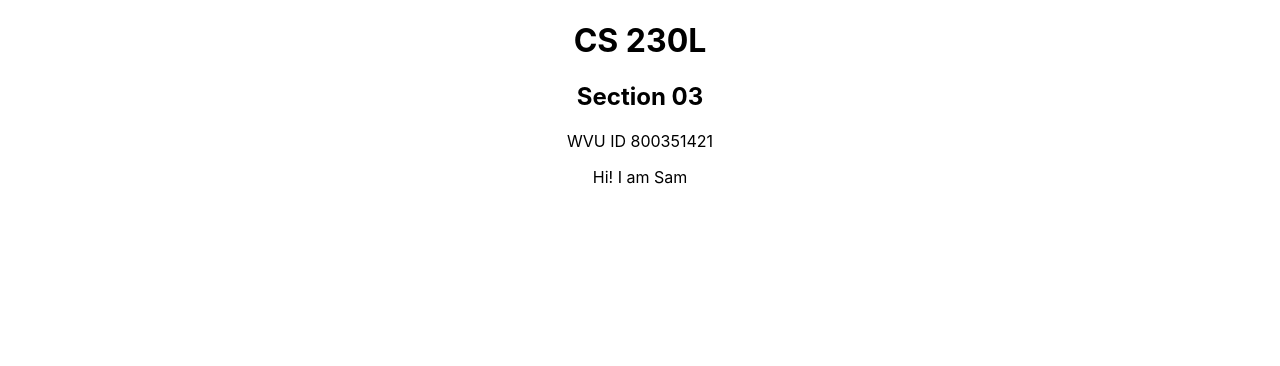
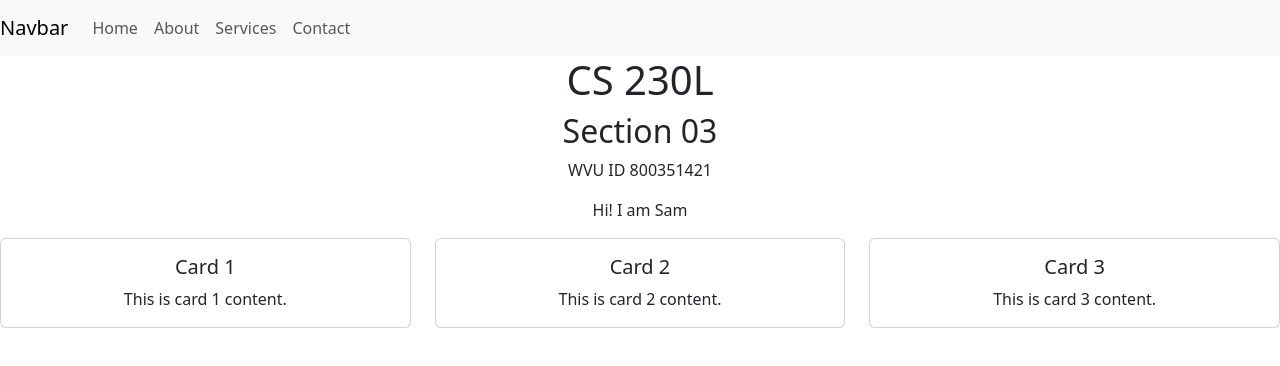
Before and after one commit to sdFrasch/test1, a React (Create React App) app: page / in a window 1280 px wide. Shown: the top 366 px of the page. Built offline with nearby package versions, Linux system fonts and the light colour scheme.

Commit message:
Lab 05 updates v1

```diff
--- a/package.json
+++ b/package.json
@@ -6,6 +6,7 @@
     "@testing-library/jest-dom": "^5.17.0",
     "@testing-library/react": "^13.4.0",
     "@testing-library/user-event": "^13.5.0",
+    "bootstrap": "^5.3.2",
     "react": "^18.2.0",
     "react-dom": "^18.2.0",
     "react-scripts": "5.0.1",
--- a/src/App.js
+++ b/src/App.js
@@ -1,13 +1,19 @@
 import react from 'react';
+import "bootstrap/dist/css/bootstrap.css";
 import './App.css';
+import ColorSchemesExample from './Card';
+import Navbar from './Navbar1';
+import Card from './Card';
 
 function App() {
   return (
     <div className="App">
+      <Navbar />
       <h1>CS 230L</h1>
       <h2>Section 03</h2>
       <p>WVU ID 800351421</p>
       <p>Hi! I am Sam</p>
+      <Card />
     </div>
   );
 }
--- /dev/null
+++ b/src/Card.js
@@ -0,0 +1,34 @@
+import React from 'react';
+
+function Card() {
+    return (
+      <div className="row">
+        <div className="col-sm-4">
+          <div className="card">
+            <div className="card-body">
+              <h5 className="card-title">Card 1</h5>
+              <p className="card-text">This is card 1 content.</p>
+            </div>
+          </div>
+        </div>
+        <div className="col-sm-4">
+          <div className="card">
+            <div className="card-body">
+              <h5 className="card-title">Card 2</h5>
+              <p className="card-text">This is card 2 content.</p>
+            </div>
+          </div>
+        </div>
+        <div className="col-sm-4">
+          <div className="card">
+            <div className="card-body">
+              <h5 className="card-title">Card 3</h5>
+              <p className="card-text">This is card 3 content.</p>
+            </div>
+          </div>
+        </div>
+      </div>
+    );
+  }
+
+  export default Card;
--- /dev/null
+++ b/src/Navbar1.js
@@ -0,0 +1,31 @@
+import React from 'react';
+import "bootstrap/dist/css/bootstrap.css";
+
+function Navbar() {
+    return (
+      <nav className="navbar navbar-expand-lg navbar-light bg-light">
+        <a className="navbar-brand" href="#">Navbar</a>
+        <button className="navbar-toggler" type="button" data-toggle="collapse" data-target="#navbarNav" aria-controls="navbarNav" aria-expanded="false" aria-label="Toggle navigation">
+          <span className="navbar-toggler-icon"></span>
+        </button>
+        <div className="collapse navbar-collapse" id="navbarNav">
+          <ul className="navbar-nav">
+            <li className="nav-item active">
+              <a className="nav-link" href="#">Home</a>
+            </li>
+            <li className="nav-item">
+              <a className="nav-link" href="#">About</a>
+            </li>
+            <li className="nav-item">
+              <a className="nav-link" href="#">Services</a>
+            </li>
+            <li className="nav-item">
+              <a className="nav-link" href="#">Contact</a>
+            </li>
+          </ul>
+        </div>
+      </nav>
+    );
+  }
+
+  export default Navbar;
```
Also changed, not shown: 1 other file (tests, documents, lock files or other folders).
